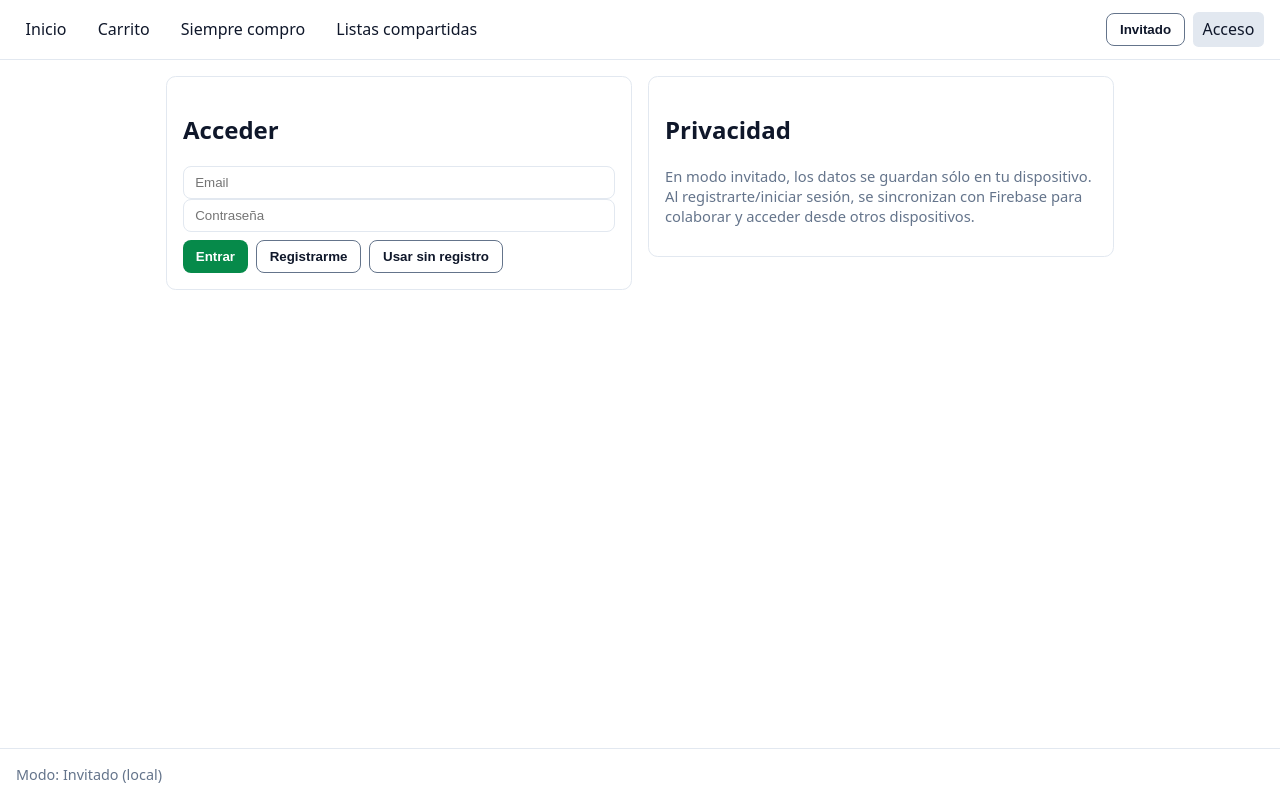
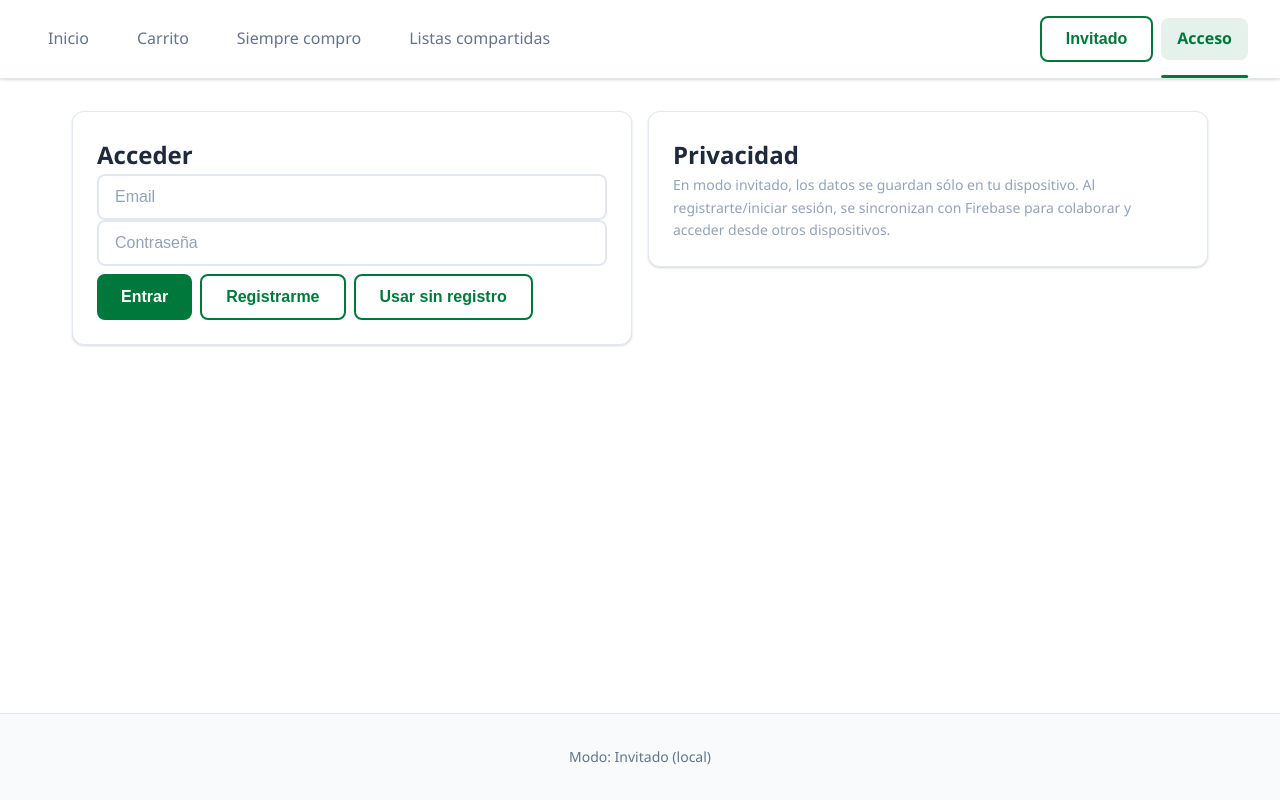
Before and after one commit to Andressance/mercadona_v2, a React (Vite) app: page /auth in a window 1280 px wide. Built offline with nearby package versions, Linux system fonts and the light colour scheme; no server answers.

Commit message:
colores y navegacion

```diff
--- a/src/components/NavBar.jsx
+++ b/src/components/NavBar.jsx
@@ -1,21 +1,54 @@
-import { NavLink } from 'react-router-dom';
+import { NavLink, useLocation } from 'react-router-dom';
+import { useEffect, useRef, useState } from 'react';
 import { useAuth } from '../modules/auth/AuthContext.jsx';
 
 export default function NavBar() {
   const { user, mode, logout, useLocalMode } = useAuth();
+  const location = useLocation();
+  const navRef = useRef(null);
+  const [indicatorStyle, setIndicatorStyle] = useState({ width: 0, x: 0 });
+
+  const updateIndicator = () => {
+    const navEl = navRef.current;
+    if (!navEl) return;
+    const activeLink = navEl.querySelector('a.active');
+    const containerRect = navEl.getBoundingClientRect();
+    if (activeLink) {
+      const rect = activeLink.getBoundingClientRect();
+      const width = rect.width;
+      const x = rect.left - containerRect.left;
+      setIndicatorStyle({ width, x });
+    }
+  };
+
+  useEffect(() => {
+    updateIndicator();
+  }, [location.pathname]);
+
+  useEffect(() => {
+    window.addEventListener('resize', updateIndicator);
+    return () => window.removeEventListener('resize', updateIndicator);
+  }, []);
   return (
-    <nav className="nav">
-      <NavLink to="/">Inicio</NavLink>
-      <NavLink to="/carrito">Carrito</NavLink>
-      <NavLink to="/siempre">Siempre compro</NavLink>
-      <NavLink to="/listas">Listas compartidas</NavLink>
+    <nav className="nav" ref={navRef}>
+      <NavLink to="/" className={({ isActive }) => (isActive ? 'active' : undefined)}>Inicio</NavLink>
+      <NavLink to="/carrito" className={({ isActive }) => (isActive ? 'active' : undefined)}>Carrito</NavLink>
+      <NavLink to="/siempre" className={({ isActive }) => (isActive ? 'active' : undefined)}>Siempre compro</NavLink>
+      <NavLink to="/listas" className={({ isActive }) => (isActive ? 'active' : undefined)}>Listas compartidas</NavLink>
+      <span
+        className="nav-indicator"
+        style={{
+          width: indicatorStyle.width,
+          transform: `translateX(${indicatorStyle.x}px)`,
+        }}
+      />
       <div className="nav-right">
         {mode === 'local' ? (
           <button className="btn secondary" onClick={() => useLocalMode()}>Invitado</button>
         ) : (
           <span className="badge">{user?.email || 'Usuario'}</span>
         )}
-        <NavLink to="/auth">Acceso</NavLink>
+        <NavLink to="/auth" className={({ isActive }) => (isActive ? 'active' : undefined)}>Acceso</NavLink>
         {user && (
           <button className="btn secondary" onClick={logout}>Salir</button>
         )}
--- a/src/styles.css
+++ b/src/styles.css
@@ -1,92 +1,283 @@
 :root {
-  /* Paleta de Mercadona (Verde principal, fondo claro, texto oscuro) */
-  --primary: #068A4A; /* Verde corporativo de Mercadona */
-  --bg: #FFFFFF;       /* Fondo blanco */
-  --text: #0f172a;       /* Texto azul oscuro (tomado del fondo original) */
-  --muted: #64748b;      /* Gris/Azul para texto secundario (del original) */
+  /* Paleta oficial de Mercadona 2024 */
+  --primary: #00783c; /* Verde corporativo principal de Mercadona */
+  --primary-light: #a0c828; /* Verde lima/claro para acentos */
+  --secondary: #008cc8; /* Azul celebración */
+  --accent: #ffa000; /* Naranja/amarillo para CTAs importantes */
+  --error: #a0143c; /* Rojo para errores o elementos críticos */
+  --bg: #FFFFFF; /* Fondo blanco */
+  --bg-light: #f8fafc; /* Fondo gris muy claro para secciones */
+  --text: #1e293b; /* Texto principal azul oscuro */
+  --text-secondary: #64748b; /* Texto secundario */
+  --text-muted: #94a3b8; /* Texto deshabilitado */
+  --border: #e2e8f0; /* Bordes sutiles */
+  --border-light: #f1f5f9; /* Bordes muy claros */
+  --shadow: 0 1px 3px 0 rgba(0, 0, 0, 0.1), 0 1px 2px 0 rgba(0, 0, 0, 0.06); /* Sombra sutil */
+  --shadow-md: 0 4px 6px -1px rgba(0, 0, 0, 0.1), 0 2px 4px -1px rgba(0, 0, 0, 0.06); /* Sombra media */
 }
 
-* { box-sizing: border-box; }
+* { box-sizing: border-box; margin: 0; padding: 0; }
 html, body, #root { height: 100%; }
 body {
-  margin: 0;
-  font-family: system-ui, -apple-system, Segoe UI, Roboto, Ubuntu, Cantarell, "Noto Sans", "Helvetica Neue", Arial, "Apple Color Emoji", "Segoe UI Emoji";
+  font-family: 'Segoe UI', 'Roboto', 'Helvetica Neue', Arial, sans-serif;
   background: var(--bg);
   color: var(--text);
+  line-height: 1.6;
+  font-size: 16px;
+  -webkit-font-smoothing: antialiased;
+  -moz-osx-font-smoothing: grayscale;
 }
 
 .app { display: flex; flex-direction: column; min-height: 100%; }
-.container { max-width: 980px; margin: 0 auto; padding: 1rem; width: 100%; }
+.container { max-width: 1200px; margin: 0 auto; padding: 2rem; width: 100%; }
+
+.main {
+  flex: 1;
+  padding: 2rem 0;
+}
+
 .footer {
   margin-top: auto;
-  padding: 1rem;
-  border-top: 1px solid #e2e8f0; /* Borde claro */
-  color: var(--muted);
-  font-size: .9rem;
+  padding: 2rem;
+  border-top: 1px solid var(--border);
+  background: var(--bg-light);
+  color: var(--text-secondary);
+  font-size: 0.875rem;
+  text-align: center;
+}
+
+/* Estilos para secciones */
+.section {
+  margin-bottom: 3rem;
+}
+
+.section-title {
+  font-size: 1.5rem;
+  font-weight: 600;
+  color: var(--primary);
+  margin-bottom: 1rem;
+  padding-bottom: 0.5rem;
+  border-bottom: 2px solid var(--primary-light);
+}
+
+/* Grid responsive */
+.grid {
+  display: grid;
+  gap: 1.5rem;
+}
+
+.grid-cols-1 { grid-template-columns: repeat(1, minmax(0, 1fr)); }
+.grid-cols-2 { grid-template-columns: repeat(2, minmax(0, 1fr)); }
+.grid-cols-3 { grid-template-columns: repeat(3, minmax(0, 1fr)); }
+.grid-cols-4 { grid-template-columns: repeat(4, minmax(0, 1fr)); }
+
+@media (max-width: 768px) {
+  .grid-cols-2,
+  .grid-cols-3,
+  .grid-cols-4 {
+    grid-template-columns: repeat(1, minmax(0, 1fr));
+  }
+
+  .container {
+    padding: 1rem;
+  }
+
+  .nav {
+    padding: 1rem;
+  }
 }
 
 .nav {
   display: flex;
   align-items: center;
-  gap: .75rem;
-  padding: .75rem 1rem;
-  border-bottom: 1px solid #e2e8f0; /* Borde claro */
+  gap: 1rem;
+  padding: 1rem 2rem;
+  border-bottom: 1px solid var(--border);
   position: sticky;
   top: 0;
-  background: rgba(255,255,255,0.8); /* Fondo blanco translúcido */
-  backdrop-filter: blur(6px);
+  background: rgba(255, 255, 255, 0.95);
+  backdrop-filter: blur(8px);
+  z-index: 100;
+  box-shadow: var(--shadow);
+  overflow: visible;
 }
 .nav a {
-  color: var(--text);
+  color: var(--text-secondary);
   text-decoration: none;
-  padding: .4rem .6rem;
-  border-radius: .35rem;
+  padding: 0.5rem 1rem;
+  border-radius: 0.5rem;
+  font-weight: 500;
+  transition: all 0.2s ease;
+  position: relative;
+}
+.nav a:hover {
+  color: var(--primary);
+  background: rgba(0, 120, 60, 0.1);
 }
 .nav a.active {
-  background: #e2e8f0; /* Fondo gris claro para activo */
+  color: var(--primary);
+  background: rgba(0, 120, 60, 0.1);
+  font-weight: 600;
+}
+/* Indicador dinámico de navegación */
+.nav-indicator {
+  position: absolute;
+  bottom: 0;
+  left: 0;
+  height: 3px;
+  background: var(--primary);
+  border-radius: 2px;
+  transition: transform 250ms ease, width 250ms ease;
 }
 .nav-right { margin-left: auto; display: flex; gap: .5rem; align-items: center; }
 
 .card {
-  background: #FFFFFF; /* Fondo blanco para tarjetas */
-  border: 1px solid #e2e8f0; /* Borde claro */
-  padding: 1rem;
-  border-radius: .6rem;
-  /* Sombra sutil opcional */
-  /* box-shadow: 0 2px 8px rgba(0,0,0,0.05); */
+  background: var(--bg);
+  border: 1px solid var(--border);
+  padding: 1.5rem;
+  border-radius: 0.75rem;
+  box-shadow: var(--shadow);
+  transition: all 0.2s ease;
+}
+
+.card:hover {
+  box-shadow: var(--shadow-md);
+  transform: translateY(-1px);
 }
 .row { display: flex; gap: 1rem; flex-wrap: wrap; }
 .col { flex: 1; min-width: 260px; }
 .btn {
   background: var(--primary);
-  color: #FFFFFF; /* Texto blanco para contraste con verde */
-  font-weight: 700;
+  color: #FFFFFF;
+  font-weight: 600;
   border: none;
-  padding: .5rem .8rem;
-  border-radius: .5rem;
+  padding: 0.75rem 1.5rem;
+  border-radius: 0.5rem;
   cursor: pointer;
+  font-size: 1rem;
+  transition: all 0.2s ease;
+  display: inline-flex;
+  align-items: center;
+  justify-content: center;
+  gap: 0.5rem;
+}
+
+.btn:hover {
+  background: #006632; /* Verde más oscuro para hover */
+  transform: translateY(-1px);
+}
+
+.btn:active {
+  transform: translateY(0);
 }
 .btn.secondary {
   background: transparent;
-  color: var(--text);
-  border: 1px solid #64748b; /* Borde con color muted */
+  color: var(--primary);
+  border: 2px solid var(--primary);
+}
+
+.btn.secondary:hover {
+  background: var(--primary);
+  color: #FFFFFF;
+}
+
+.btn.accent {
+  background: var(--accent);
+  color: #FFFFFF;
+}
+
+.btn.accent:hover {
+  background: #e69500; /* Naranja más oscuro para hover */
 }
 .input {
   width: 100%;
-  padding: .5rem .7rem;
-  border-radius: .5rem;
-  border: 1px solid #e2e8f0; /* Borde claro */
-  background: #FFFFFF; /* Fondo blanco */
+  padding: 0.75rem 1rem;
+  border-radius: 0.5rem;
+  border: 2px solid var(--border);
+  background: var(--bg);
   color: var(--text);
+  font-size: 1rem;
+  transition: all 0.2s ease;
 }
-.muted { color: var(--muted); font-size: .92rem; }
+.input:focus {
+  outline: none;
+  border-color: var(--primary);
+  box-shadow: 0 0 0 3px rgba(0, 120, 60, 0.1);
+}
+.input::placeholder {
+  color: var(--text-muted);
+}
+.muted { color: var(--text-muted); font-size: 0.875rem; }
+.text-secondary { color: var(--text-secondary); }
+.text-primary { color: var(--primary); }
+.text-accent { color: var(--accent); }
+
 .list { list-style: none; padding: 0; margin: 0; }
-.list li { display: flex; align-items: center; gap: .6rem; padding: .4rem 0; }
+.list li { display: flex; align-items: center; gap: 0.75rem; padding: 0.75rem 0; border-bottom: 1px solid var(--border-light); }
+.list li:last-child { border-bottom: none; }
+
 .badge {
   display: inline-block;
-  padding: .2rem .45rem;
-  border: 1px solid #e2e8f0; /* Borde claro */
-  border-radius: .35rem;
-  font-size: .8rem;
-  color: var(--muted);
+  padding: 0.25rem 0.75rem;
+  border-radius: 9999px;
+  font-size: 0.75rem;
+  font-weight: 500;
+  text-transform: uppercase;
+  letter-spacing: 0.05em;
 }
+
+.badge-primary {
+  background: rgba(0, 120, 60, 0.1);
+  color: var(--primary);
+}
+
+.badge-secondary {
+  background: rgba(0, 140, 200, 0.1);
+  color: var(--secondary);
+}
+
+.badge-accent {
+  background: rgba(255, 160, 0, 0.1);
+  color: var(--accent);
+}
+
+/* Utilidades adicionales */
+.text-center { text-align: center; }
+.text-left { text-align: left; }
+.text-right { text-align: right; }
+
+.font-light { font-weight: 300; }
+.font-normal { font-weight: 400; }
+.font-medium { font-weight: 500; }
+.font-semibold { font-weight: 600; }
+.font-bold { font-weight: 700; }
+
+.text-xs { font-size: 0.75rem; }
+.text-sm { font-size: 0.875rem; }
+.text-base { font-size: 1rem; }
+.text-lg { font-size: 1.125rem; }
+.text-xl { font-size: 1.25rem; }
+.text-2xl { font-size: 1.5rem; }
+
+.mt-1 { margin-top: 0.25rem; }
+.mt-2 { margin-top: 0.5rem; }
+.mt-4 { margin-top: 1rem; }
+.mt-6 { margin-top: 1.5rem; }
+
+.mb-1 { margin-bottom: 0.25rem; }
+.mb-2 { margin-bottom: 0.5rem; }
+.mb-4 { margin-bottom: 1rem; }
+.mb-6 { margin-bottom: 1.5rem; }
+
+.p-2 { padding: 0.5rem; }
+.p-4 { padding: 1rem; }
+.p-6 { padding: 1.5rem; }
+
+.rounded { border-radius: 0.25rem; }
+.rounded-lg { border-radius: 0.5rem; }
+.rounded-xl { border-radius: 0.75rem; }
+
+.shadow { box-shadow: var(--shadow); }
+.shadow-md { box-shadow: var(--shadow-md); }
+
+.transition { transition: all 0.2s ease; }
```
